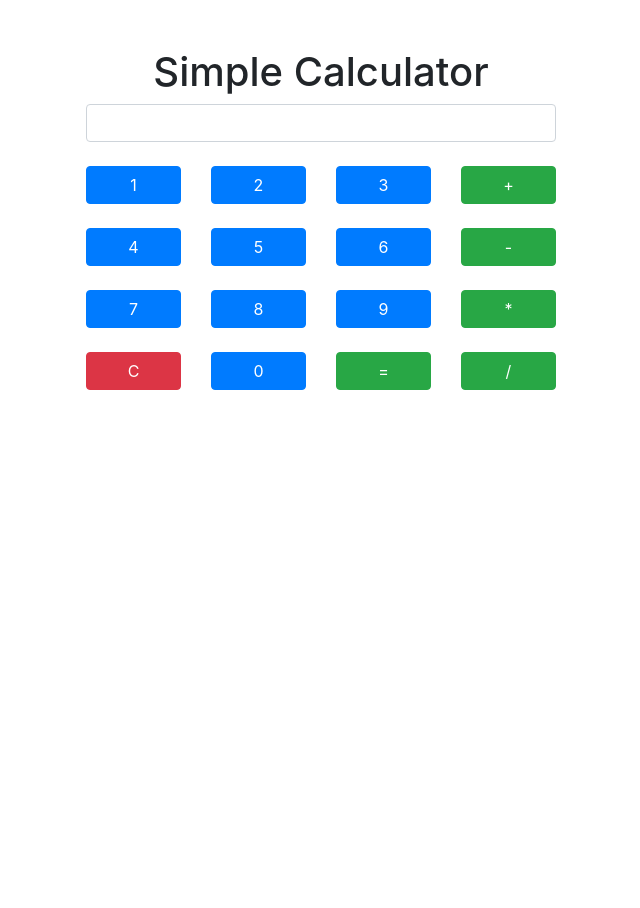
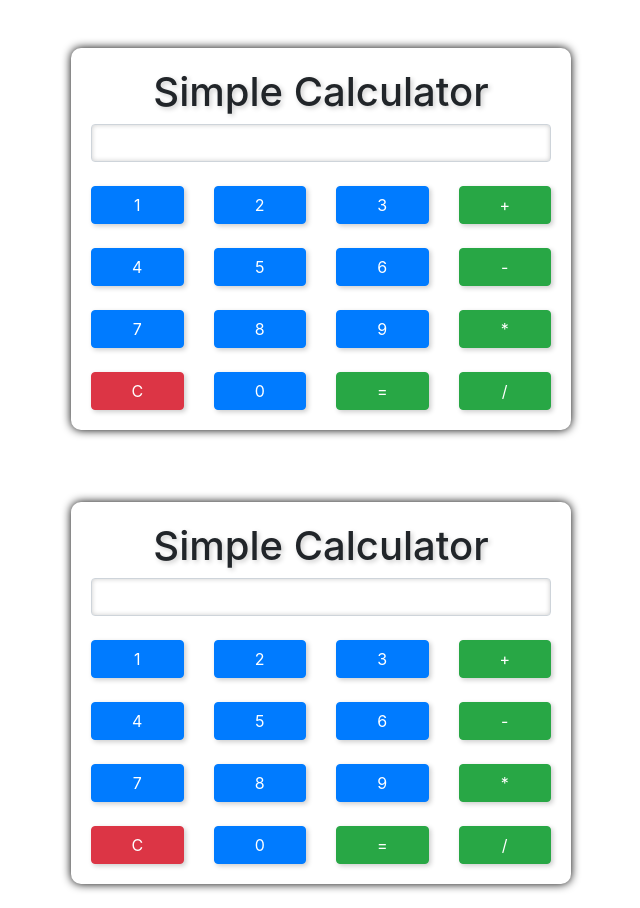
Before and after one commit to Chandrashekhar56/new-Calculator, a plain HTML site: page index.html in a window 1280 px wide. Shown: the whole page, without its empty margins (319-959 px from the left). Before the commit the page ends 800 px from the top, so only its background shows below. Drawn offline with nearby package versions, Linux system fonts and the light colour scheme.

Commit message:
Update index.html

```diff
--- a/index.html
+++ b/index.html
@@ -4,6 +4,25 @@
     <title>Simple Calculator</title>
     <meta name="viewport" content="width=device-width, initial-scale=1">
     <link rel="stylesheet" href="https://maxcdn.bootstrapcdn.com/bootstrap/4.5.2/css/bootstrap.min.css">
+    <style>
+        .container {
+            box-shadow: 0px 0px 10px rgba(0, 0, 0, 1.2);
+            padding: 20px;
+            border-radius: 10px;
+        }
+
+        .btn {
+            box-shadow: 2px 2px 5px rgba(0, 0, 0, 0.2);
+        }
+
+        #display {
+            box-shadow: inset 0px 0px 5px rgba(0, 0, 0, 0.2);
+        }
+
+        h1 {
+            text-shadow: 2px 2px 5px rgba(0, 0, 0, 0.2);
+        }
+    </style>
 </head>
 <body>
     <div class="container mt-5" style="width:500px">
@@ -69,8 +88,7 @@
                 <div class="col">
                     <input type="button" name="/" value="/" onclick="addToDisplay('/')" class="btn btn-success btn-block">
                 </div>
-            </div>
-        </form>
+            </div>        </form>
     </div>
     <br>
     <script>
@@ -95,3 +113,118 @@
     <script src="https://maxcdn.bootstrapcdn.com/bootstrap/4.5.2/js/bootstrap.min.js"></script>
 </body>
 </html>
+<!DOCTYPE html>
+<html>
+<head>
+    <title>Simple Calculator</title>
+    <meta name="viewport" content="width=device-width, initial-scale=1">
+    <link rel="stylesheet" href="https://maxcdn.bootstrapcdn.com/bootstrap/4.5.2/css/bootstrap.min.css">
+    <style>
+        .container {
+            box-shadow: 0px 0px 10px rgba(0, 0, 0, 1.2);
+            padding: 20px;
+            border-radius: 10px;
+        }
+
+        .btn {
+            box-shadow: 2px 2px 5px rgba(0, 0, 0, 0.2);
+        }
+
+        #display {
+            box-shadow: inset 0px 0px 5px rgba(0, 0, 0, 0.2);
+        }
+
+        h1 {
+            text-shadow: 2px 2px 5px rgba(0, 0, 0, 0.2);
+        }
+    </style>
+</head>
+<body>
+    <div class="container mt-5" style="width:500px">
+        <h1 class="text-center">Simple Calculator</h1>
+        <form name="calculator" class="text-center">
+            <input type="text" name="display" id="display" class="form-control">
+            <br>
+<div class="row">
+                <div class="col">
+                    <input type="button" name="1" value="1" onclick="addToDisplay('1')" class="btn btn-primary btn-block">
+                </div>
+                <div class="col">
+                    <input type="button" name="2" value="2" onclick="addToDisplay('2')" class="btn btn-primary btn-block">
+                </div>
+                <div class="col">
+                    <input type="button" name="3" value="3" onclick="addToDisplay('3')" class="btn btn-primary btn-block">
+                </div>
+                <div class="col">
+                    <input type="button" name="+" value="+" onclick="addToDisplay('+')" class="btn btn-success btn-block">
+                </div>
+            </div>
+            <br>
+            <div class="row">
+                <div class="col">
+                    <input type="button" name="4" value="4" onclick="addToDisplay('4')" class="btn btn-primary btn-block">
+                </div>
+                <div class="col">
+                    <input type="button" name="5" value="5" onclick="addToDisplay('5')" class="btn btn-primary btn-block">
+                </div>
+                <div class="col">
+                    <input type="button" name="6" value="6" onclick="addToDisplay('6')" class="btn btn-primary btn-block">
+                </div>
+                <div class="col">
+                    <input type="button" name="-" value="-" onclick="addToDisplay('-')" class="btn btn-success btn-block">
+                </div>
+            </div>
+            <br>
+            <div class="row">
+                <div class="col">
+                    <input type="button" name="7" value="7" onclick="addToDisplay('7')" class="btn btn-primary btn-block">
+                </div>
+                <div class="col">
+                    <input type="button" name="8" value="8" onclick="addToDisplay('8')" class="btn btn-primary btn-block">
+                </div>
+                <div class="col">
+                    <input type="button" name="9" value="9" onclick="addToDisplay('9')" class="btn btn-primary btn-block">
+                </div>
+                <div class="col">
+                    <input type="button" name="*" value="*" onclick="addToDisplay('*')" class="btn btn-success btn-block">
+                </div>
+            </div>
+            <br>
+            <div class="row">
+                <div class="col">
+                    <input type="button" name="C" value="C" onclick="clearDisplay()" class="btn btn-danger btn-block">
+                </div>
+                <div class="col">
+                    <input type="button" name="0" value="0" onclick="addToDisplay('0')" class="btn btn-primary btn-block">
+                </div>
+                <div class="col">
+                    <input type="button" name="=" value="=" onclick="calculate()" class="btn btn-success btn-block">
+                </div>
+                <div class="col">
+                    <input type="button" name="/" value="/" onclick="addToDisplay('/')" class="btn btn-success btn-block">
+                </div>
+            </div>        </form>
+    </div>
+    <br>
+    <script>
+        function addToDisplay(value) {
+            document.calculator.display.value += value;
+        }
+
+        function clearDisplay() {
+            document.calculator.display.value = "";
+        }
+
+        function calculate() {
+            try {
+                document.calculator.display.value = eval(document.calculator.display.value);
+            } catch (error) {
+                document.calculator.display.value = "Error";
+            }
+        }
+    </script>
+    <script src="https://code.jquery.com/jquery-3.5.1.slim.min.js"></script>
+    <script src="https://cdn.jsdelivr.net/npm/@popperjs/core@2.11.6/dist/umd/popper.min.js"></script>
+    <script src="https://maxcdn.bootstrapcdn.com/bootstrap/4.5.2/js/bootstrap.min.js"></script>
+</body>
+</html>
```
Lines whose indentation alone changed are shown as unchanged.
